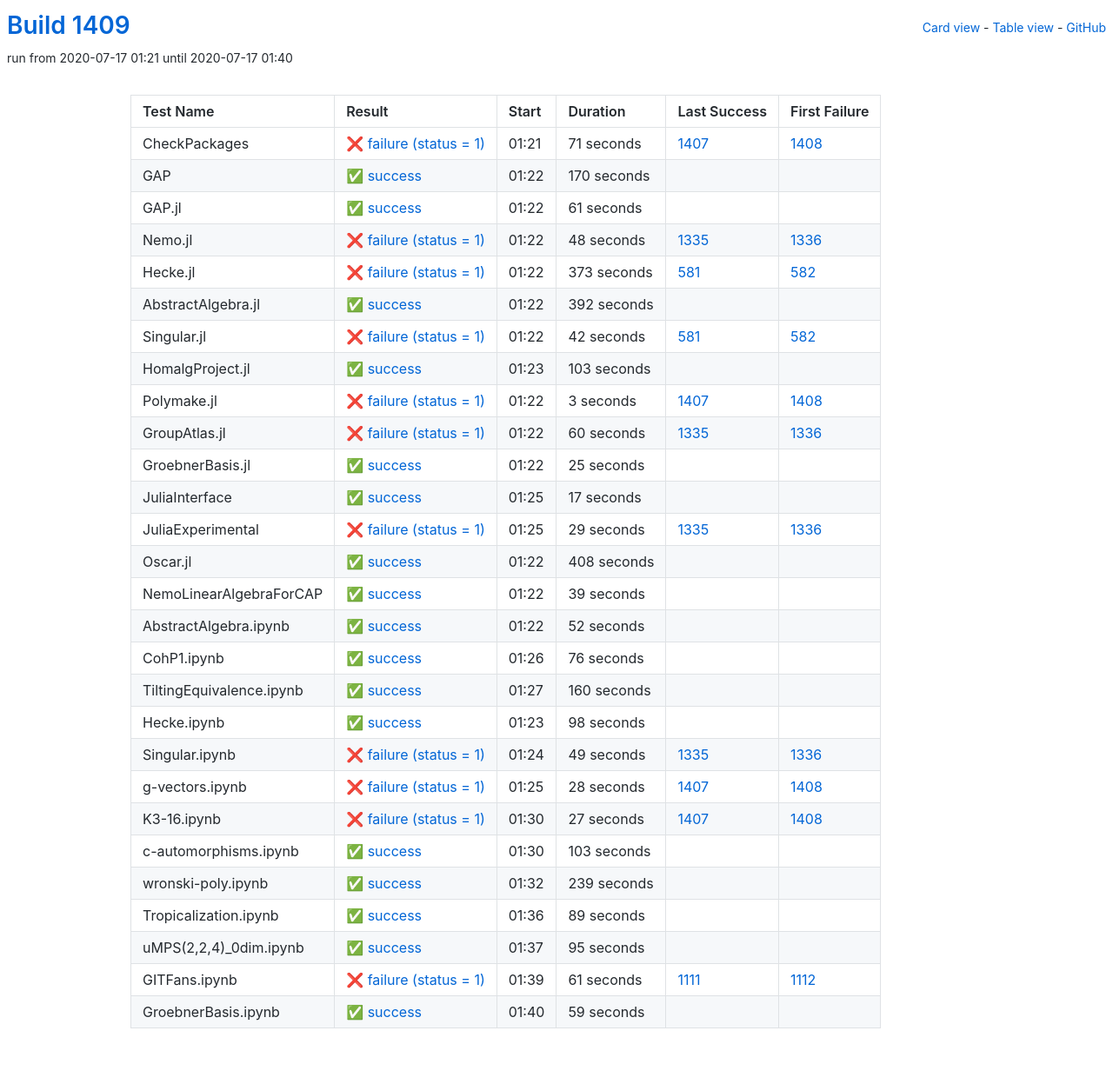
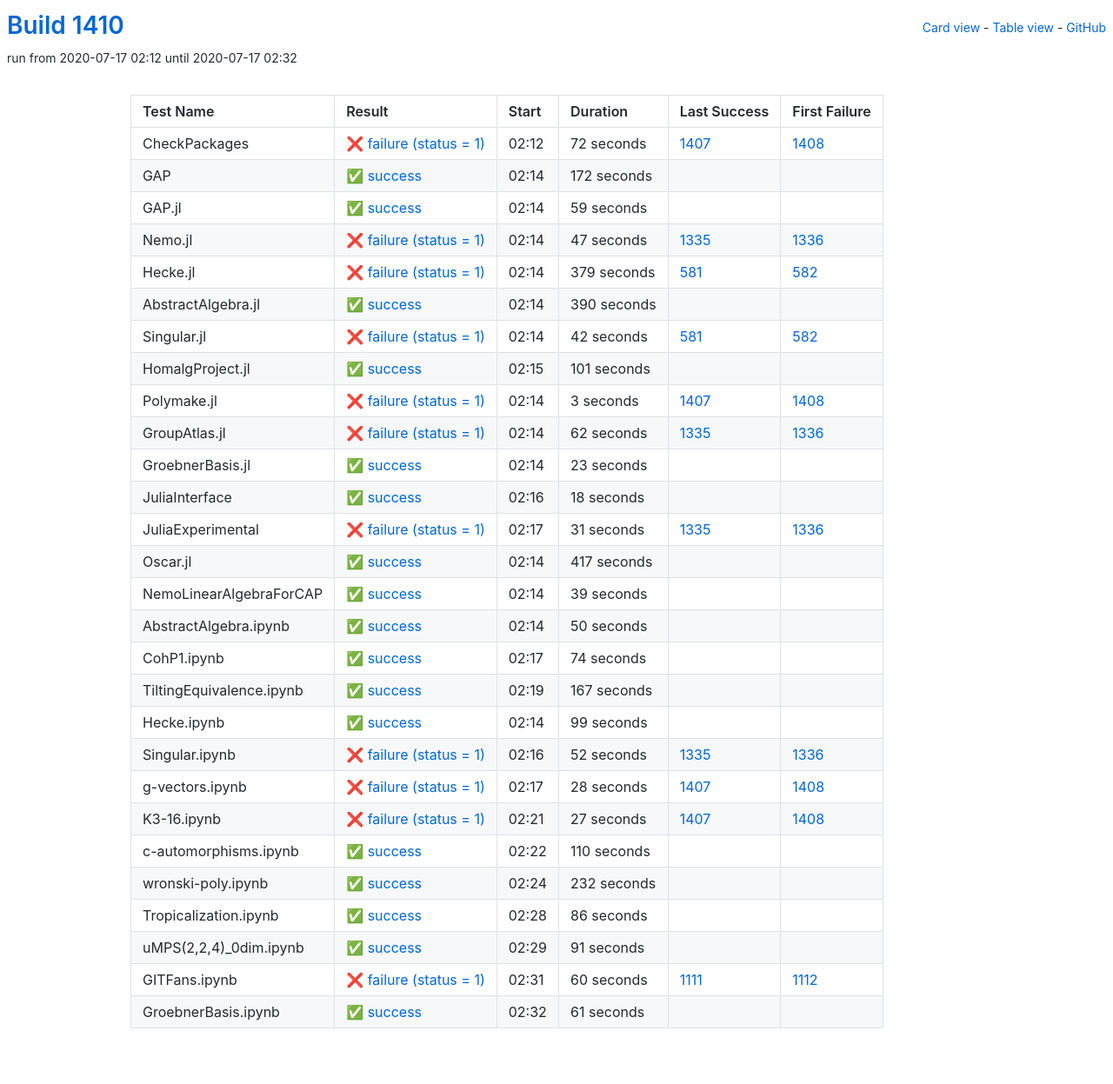
Before and after one commit to oscar-system/oscar-ci-status-1.4, a Jekyll site: the page built from table.html, in a window 1280 px wide. Shown: the whole page at 87% size. Built offline with Jekyll 4.4.1, drawn with Linux system fonts in a browser that asks for light colours.

Commit message:
Build #1410

```diff
--- a/_data/ci.yml
+++ b/_data/ci.yml
@@ -1,6 +1,6 @@
 ---
-build: 1409
-build_url: https://oscarci.mathematik.uni-kl.de/job/oscar-julia-1.4/1409/
+build: 1410
+build_url: https://oscarci.mathematik.uni-kl.de/job/oscar-julia-1.4/1410/
 job: oscar-julia-1.4
 organization: oscar-system
 repo: oscar-ci-status-1.4
@@ -8,80 +8,80 @@ repourl: https://github.com/oscar-system/oscar-ci-status-1.4
 tests:
 - name: CheckPackages
   id: checkpackages
-  log: https://oscarci.mathematik.uni-kl.de/job/oscar-julia-1.4/1409/artifact/logs/build-1409/CheckPackages.log
-  start: 2020-07-17 01:21
+  log: https://oscarci.mathematik.uni-kl.de/job/oscar-julia-1.4/1410/artifact/logs/build-1410/CheckPackages.log
+  start: 2020-07-17 02:12
   success: false
   exitcode: 1
   status: failure
-  duration: 71
+  duration: 72
   last_success: 1407
   last_success_url: https://oscarci.mathematik.uni-kl.de/job/oscar-julia-1.4/1407/
   first_failure: 1408
   first_failure_url: https://oscarci.mathematik.uni-kl.de/job/oscar-julia-1.4/1408/
 - name: GAP
   id: gap
-  log: https://oscarci.mathematik.uni-kl.de/job/oscar-julia-1.4/1409/artifact/logs/build-1409/GAP.log
-  start: 2020-07-17 01:22
+  log: https://oscarci.mathematik.uni-kl.de/job/oscar-julia-1.4/1410/artifact/logs/build-1410/GAP.log
+  start: 2020-07-17 02:14
   success: true
   exitcode: 0
   status: success
-  duration: 170
+  duration: 172
   last_success: false
   last_success_url:
   first_failure: false
   first_failure_url:
 - name: GAP.jl
   id: gap-jl
-  log: https://oscarci.mathematik.uni-kl.de/job/oscar-julia-1.4/1409/artifact/logs/build-1409/GAP.jl.log
-  start: 2020-07-17 01:22
+  log: https://oscarci.mathematik.uni-kl.de/job/oscar-julia-1.4/1410/artifact/logs/build-1410/GAP.jl.log
+  start: 2020-07-17 02:14
   success: true
   exitcode: 0
   status: success
-  duration: 61
+  duration: 59
   last_success: false
   last_success_url:
   first_failure: false
   first_failure_url:
 - name: Nemo.jl
   id: nemo-jl
-  log: https://oscarci.mathematik.uni-kl.de/job/oscar-julia-1.4/1409/artifact/logs/build-1409/Nemo.jl.log
-  start: 2020-07-17 01:22
+  log: https://oscarci.mathematik.uni-kl.de/job/oscar-julia-1.4/1410/artifact/logs/build-1410/Nemo.jl.log
+  start: 2020-07-17 02:14
   success: false
   exitcode: 1
   status: failure
-  duration: 48
+  duration: 47
   last_success: 1335
   last_success_url: https://oscarci.mathematik.uni-kl.de/job/oscar-julia-1.4/1335/
   first_failure: 1336
   first_failure_url: https://oscarci.mathematik.uni-kl.de/job/oscar-julia-1.4/1336/
 - name: Hecke.jl
   id: hecke-jl
-  log: https://oscarci.mathematik.uni-kl.de/job/oscar-julia-1.4/1409/artifact/logs/build-1409/Hecke.jl.log
-  start: 2020-07-17 01:22
+  log: https://oscarci.mathematik.uni-kl.de/job/oscar-julia-1.4/1410/artifact/logs/build-1410/Hecke.jl.log
+  start: 2020-07-17 02:14
   success: false
   exitcode: 1
   status: failure
-  duration: 373
+  duration: 379
   last_success: 581
   last_success_url: https://oscarci.mathematik.uni-kl.de/job/oscar-julia-1.4/581/
   first_failure: 582
   first_failure_url: https://oscarci.mathematik.uni-kl.de/job/oscar-julia-1.4/582/
 - name: AbstractAlgebra.jl
   id: abstractalgebra-jl
-  log: https://oscarci.mathematik.uni-kl.de/job/oscar-julia-1.4/1409/artifact/logs/build-1409/AbstractAlgebra.jl.log
-  start: 2020-07-17 01:22
+  log: https://oscarci.mathematik.uni-kl.de/job/oscar-julia-1.4/1410/artifact/logs/build-1410/AbstractAlgebra.jl.log
+  start: 2020-07-17 02:14
   success: true
   exitcode: 0
   status: success
-  duration: 392
+  duration: 390
   last_success: false
   last_success_url:
   first_failure: false
   first_failure_url:
 - name: Singular.jl
   id: singular-jl
-  log: https://oscarci.mathematik.uni-kl.de/job/oscar-julia-1.4/1409/artifact/logs/build-1409/Singular.jl.log
-  start: 2020-07-17 01:22
+  log: https://oscarci.mathematik.uni-kl.de/job/oscar-julia-1.4/1410/artifact/logs/build-1410/Singular.jl.log
+  start: 2020-07-17 02:14
   success: false
   exitcode: 1
   status: failure
@@ -92,20 +92,20 @@ tests:
   first_failure_url: https://oscarci.mathematik.uni-kl.de/job/oscar-julia-1.4/582/
 - name: HomalgProject.jl
   id: homalgproject-jl
-  log: https://oscarci.mathematik.uni-kl.de/job/oscar-julia-1.4/1409/artifact/logs/build-1409/HomalgProject.jl.log
-  start: 2020-07-17 01:23
+  log: https://oscarci.mathematik.uni-kl.de/job/oscar-julia-1.4/1410/artifact/logs/build-1410/HomalgProject.jl.log
+  start: 2020-07-17 02:15
   success: true
   exitcode: 0
   status: success
-  duration: 103
+  duration: 101
   last_success: false
   last_success_url:
   first_failure: false
   first_failure_url:
 - name: Polymake.jl
   id: polymake-jl
-  log: https://oscarci.mathematik.uni-kl.de/job/oscar-julia-1.4/1409/artifact/logs/build-1409/Polymake.jl.log
-  start: 2020-07-17 01:22
+  log: https://oscarci.mathematik.uni-kl.de/job/oscar-julia-1.4/1410/artifact/logs/build-1410/Polymake.jl.log
+  start: 2020-07-17 02:14
   success: false
   exitcode: 1
   status: failure
@@ -116,68 +116,68 @@ tests:
   first_failure_url: https://oscarci.mathematik.uni-kl.de/job/oscar-julia-1.4/1408/
 - name: GroupAtlas.jl
   id: groupatlas-jl
-  log: https://oscarci.mathematik.uni-kl.de/job/oscar-julia-1.4/1409/artifact/logs/build-1409/GroupAtlas.jl.log
-  start: 2020-07-17 01:22
+  log: https://oscarci.mathematik.uni-kl.de/job/oscar-julia-1.4/1410/artifact/logs/build-1410/GroupAtlas.jl.log
+  start: 2020-07-17 02:14
   success: false
   exitcode: 1
   status: failure
-  duration: 60
+  duration: 62
   last_success: 1335
   last_success_url: https://oscarci.mathematik.uni-kl.de/job/oscar-julia-1.4/1335/
   first_failure: 1336
   first_failure_url: https://oscarci.mathematik.uni-kl.de/job/oscar-julia-1.4/1336/
 - name: GroebnerBasis.jl
   id: groebnerbasis-jl
-  log: https://oscarci.mathematik.uni-kl.de/job/oscar-julia-1.4/1409/artifact/logs/build-1409/GroebnerBasis.jl.log
-  start: 2020-07-17 01:22
+  log: https://oscarci.mathematik.uni-kl.de/job/oscar-julia-1.4/1410/artifact/logs/build-1410/GroebnerBasis.jl.log
+  start: 2020-07-17 02:14
   success: true
   exitcode: 0
   status: success
-  duration: 25
+  duration: 23
   last_success: false
   last_success_url:
   first_failure: false
   first_failure_url:
 - name: JuliaInterface
   id: juliainterface
-  log: https://oscarci.mathematik.uni-kl.de/job/oscar-julia-1.4/1409/artifact/logs/build-1409/JuliaInterface.log
-  start: 2020-07-17 01:25
+  log: https://oscarci.mathematik.uni-kl.de/job/oscar-julia-1.4/1410/artifact/logs/build-1410/JuliaInterface.log
+  start: 2020-07-17 02:16
   success: true
   exitcode: 0
   status: success
-  duration: 17
+  duration: 18
   last_success: false
   last_success_url:
   first_failure: false
   first_failure_url:
 - name: JuliaExperimental
   id: juliaexperimental
-  log: https://oscarci.mathematik.uni-kl.de/job/oscar-julia-1.4/1409/artifact/logs/build-1409/JuliaExperimental.log
-  start: 2020-07-17 01:25
+  log: https://oscarci.mathematik.uni-kl.de/job/oscar-julia-1.4/1410/artifact/logs/build-1410/JuliaExperimental.log
+  start: 2020-07-17 02:17
   success: false
   exitcode: 1
   status: failure
-  duration: 29
+  duration: 31
   last_success: 1335
   last_success_url: https://oscarci.mathematik.uni-kl.de/job/oscar-julia-1.4/1335/
   first_failure: 1336
   first_failure_url: https://oscarci.mathematik.uni-kl.de/job/oscar-julia-1.4/1336/
 - name: Oscar.jl
   id: oscar-jl
-  log: https://oscarci.mathematik.uni-kl.de/job/oscar-julia-1.4/1409/artifact/logs/build-1409/Oscar.jl.log
-  start: 2020-07-17 01:22
+  log: https://oscarci.mathematik.uni-kl.de/job/oscar-julia-1.4/1410/artifact/logs/build-1410/Oscar.jl.log
+  start: 2020-07-17 02:14
   success: true
   exitcode: 0
   status: success
-  duration: 408
+  duration: 417
   last_success: false
   last_success_url:
   first_failure: false
   first_failure_url:
 - name: NemoLinearAlgebraForCAP
   id: nemolinearalgebraforcap
-  log: https://oscarci.mathematik.uni-kl.de/job/oscar-julia-1.4/1409/artifact/logs/build-1409/NemoLinearAlgebraForCAP.log
-  start: 2020-07-17 01:22
+  log: https://oscarci.mathematik.uni-kl.de/job/oscar-julia-1.4/1410/artifact/logs/build-1410/NemoLinearAlgebraForCAP.log
+  start: 2020-07-17 02:14
   success: true
   exitcode: 0
   status: success
@@ -188,68 +188,68 @@ tests:
   first_failure_url:
 - name: AbstractAlgebra.ipynb
   id: abstractalgebra-ipynb
-  log: https://oscarci.mathematik.uni-kl.de/job/oscar-julia-1.4/1409/artifact/logs/build-1409/AbstractAlgebra.ipynb.log
-  start: 2020-07-17 01:22
+  log: https://oscarci.mathematik.uni-kl.de/job/oscar-julia-1.4/1410/artifact/logs/build-1410/AbstractAlgebra.ipynb.log
+  start: 2020-07-17 02:14
   success: true
   exitcode: 0
   status: success
-  duration: 52
+  duration: 50
   last_success: false
   last_success_url:
   first_failure: false
   first_failure_url:
 - name: CohP1.ipynb
   id: cohp1-ipynb
-  log: https://oscarci.mathematik.uni-kl.de/job/oscar-julia-1.4/1409/artifact/logs/build-1409/CohP1.ipynb.log
-  start: 2020-07-17 01:26
+  log: https://oscarci.mathematik.uni-kl.de/job/oscar-julia-1.4/1410/artifact/logs/build-1410/CohP1.ipynb.log
+  start: 2020-07-17 02:17
   success: true
   exitcode: 0
   status: success
-  duration: 76
+  duration: 74
   last_success: false
   last_success_url:
   first_failure: false
   first_failure_url:
 - name: TiltingEquivalence.ipynb
   id: tiltingequivalence-ipynb
-  log: https://oscarci.mathematik.uni-kl.de/job/oscar-julia-1.4/1409/artifact/logs/build-1409/TiltingEquivalence.ipynb.log
-  start: 2020-07-17 01:27
+  log: https://oscarci.mathematik.uni-kl.de/job/oscar-julia-1.4/1410/artifact/logs/build-1410/TiltingEquivalence.ipynb.log
+  start: 2020-07-17 02:19
   success: true
   exitcode: 0
   status: success
-  duration: 160
+  duration: 167
   last_success: false
   last_success_url:
   first_failure: false
   first_failure_url:
 - name: Hecke.ipynb
   id: hecke-ipynb
-  log: https://oscarci.mathematik.uni-kl.de/job/oscar-julia-1.4/1409/artifact/logs/build-1409/Hecke.ipynb.log
-  start: 2020-07-17 01:23
+  log: https://oscarci.mathematik.uni-kl.de/job/oscar-julia-1.4/1410/artifact/logs/build-1410/Hecke.ipynb.log
+  start: 2020-07-17 02:14
   success: true
   exitcode: 0
   status: success
-  duration: 98
+  duration: 99
   last_success: false
   last_success_url:
   first_failure: false
   first_failure_url:
 - name: Singular.ipynb
   id: singular-ipynb
-  log: https://oscarci.mathematik.uni-kl.de/job/oscar-julia-1.4/1409/artifact/logs/build-1409/Singular.ipynb.log
-  start: 2020-07-17 01:24
+  log: https://oscarci.mathematik.uni-kl.de/job/oscar-julia-1.4/1410/artifact/logs/build-1410/Singular.ipynb.log
+  start: 2020-07-17 02:16
   success: false
   exitcode: 1
   status: failure
-  duration: 49
+  duration: 52
   last_success: 1335
   last_success_url: https://oscarci.mathematik.uni-kl.de/job/oscar-julia-1.4/1335/
   first_failure: 1336
   first_failure_url: https://oscarci.mathematik.uni-kl.de/job/oscar-julia-1.4/1336/
 - name: g-vectors.ipynb
   id: g-vectors-ipynb
-  log: https://oscarci.mathematik.uni-kl.de/job/oscar-julia-1.4/1409/artifact/logs/build-1409/g-vectors.ipynb.log
-  start: 2020-07-17 01:25
+  log: https://oscarci.mathematik.uni-kl.de/job/oscar-julia-1.4/1410/artifact/logs/build-1410/g-vectors.ipynb.log
+  start: 2020-07-17 02:17
   success: false
   exitcode: 1
   status: failure
@@ -260,8 +260,8 @@ tests:
   first_failure_url: https://oscarci.mathematik.uni-kl.de/job/oscar-julia-1.4/1408/
 - name: K3-16.ipynb
   id: k3-16-ipynb
-  log: https://oscarci.mathematik.uni-kl.de/job/oscar-julia-1.4/1409/artifact/logs/build-1409/K3-16.ipynb.log
-  start: 2020-07-17 01:30
+  log: https://oscarci.mathematik.uni-kl.de/job/oscar-julia-1.4/1410/artifact/logs/build-1410/K3-16.ipynb.log
+  start: 2020-07-17 02:21
   success: false
   exitcode: 1
   status: failure
@@ -272,72 +272,72 @@ tests:
   first_failure_url: https://oscarci.mathematik.uni-kl.de/job/oscar-julia-1.4/1408/
 - name: c-automorphisms.ipynb
   id: c-automorphisms-ipynb
-  log: https://oscarci.mathematik.uni-kl.de/job/oscar-julia-1.4/1409/artifact/logs/build-1409/c-automorphisms.ipynb.log
-  start: 2020-07-17 01:30
+  log: https://oscarci.mathematik.uni-kl.de/job/oscar-julia-1.4/1410/artifact/logs/build-1410/c-automorphisms.ipynb.log
+  start: 2020-07-17 02:22
   success: true
   exitcode: 0
   status: success
-  duration: 103
+  duration: 110
   last_success: false
   last_success_url:
   first_failure: false
   first_failure_url:
 - name: wronski-poly.ipynb
   id: wronski-poly-ipynb
-  log: https://oscarci.mathematik.uni-kl.de/job/oscar-julia-1.4/1409/artifact/logs/build-1409/wronski-poly.ipynb.log
-  start: 2020-07-17 01:32
+  log: https://oscarci.mathematik.uni-kl.de/job/oscar-julia-1.4/1410/artifact/logs/build-1410/wronski-poly.ipynb.log
+  start: 2020-07-17 02:24
   success: true
   exitcode: 0
   status: success
-  duration: 239
+  duration: 232
   last_success: false
   last_success_url:
   first_failure: false
   first_failure_url:
 - name: Tropicalization.ipynb
   id: tropicalization-ipynb
-  log: https://oscarci.mathematik.uni-kl.de/job/oscar-julia-1.4/1409/artifact/logs/build-1409/Tropicalization.ipynb.log
-  start: 2020-07-17 01:36
+  log: https://oscarci.mathematik.uni-kl.de/job/oscar-julia-1.4/1410/artifact/logs/build-1410/Tropicalization.ipynb.log
+  start: 2020-07-17 02:28
   success: true
   exitcode: 0
   status: success
-  duration: 89
+  duration: 86
   last_success: false
   last_success_url:
   first_failure: false
   first_failure_url:
 - name: uMPS(2,2,4)_0dim.ipynb
   id: umps-2-2-4-0dim-ipynb
-  log: https://oscarci.mathematik.uni-kl.de/job/oscar-julia-1.4/1409/artifact/logs/build-1409/uMPS-2-2-4-_0dim.ipynb.log
-  start: 2020-07-17 01:37
+  log: https://oscarci.mathematik.uni-kl.de/job/oscar-julia-1.4/1410/artifact/logs/build-1410/uMPS-2-2-4-_0dim.ipynb.log
+  start: 2020-07-17 02:29
   success: true
   exitcode: 0
   status: success
-  duration: 95
+  duration: 91
   last_success: false
   last_success_url:
   first_failure: false
   first_failure_url:
 - name: GITFans.ipynb
   id: gitfans-ipynb
-  log: https://oscarci.mathematik.uni-kl.de/job/oscar-julia-1.4/1409/artifact/logs/build-1409/GITFans.ipynb.log
-  start: 2020-07-17 01:39
+  log: https://oscarci.mathematik.uni-kl.de/job/oscar-julia-1.4/1410/artifact/logs/build-1410/GITFans.ipynb.log
+  start: 2020-07-17 02:31
   success: false
   exitcode: 1
   status: failure
-  duration: 61
+  duration: 60
   last_success: 1111
   last_success_url: https://oscarci.mathematik.uni-kl.de/job/oscar-julia-1.4/1111/
   first_failure: 1112
   first_failure_url: https://oscarci.mathematik.uni-kl.de/job/oscar-julia-1.4/1112/
 - name: GroebnerBasis.ipynb
   id: groebnerbasis-ipynb
-  log: https://oscarci.mathematik.uni-kl.de/job/oscar-julia-1.4/1409/artifact/logs/build-1409/GroebnerBasis.ipynb.log
-  start: 2020-07-17 01:40
+  log: https://oscarci.mathematik.uni-kl.de/job/oscar-julia-1.4/1410/artifact/logs/build-1410/GroebnerBasis.ipynb.log
+  start: 2020-07-17 02:32
   success: true
   exitcode: 0
   status: success
-  duration: 59
+  duration: 61
   last_success: false
   last_success_url:
   first_failure: false
```
Also changed, not shown: README.md.
